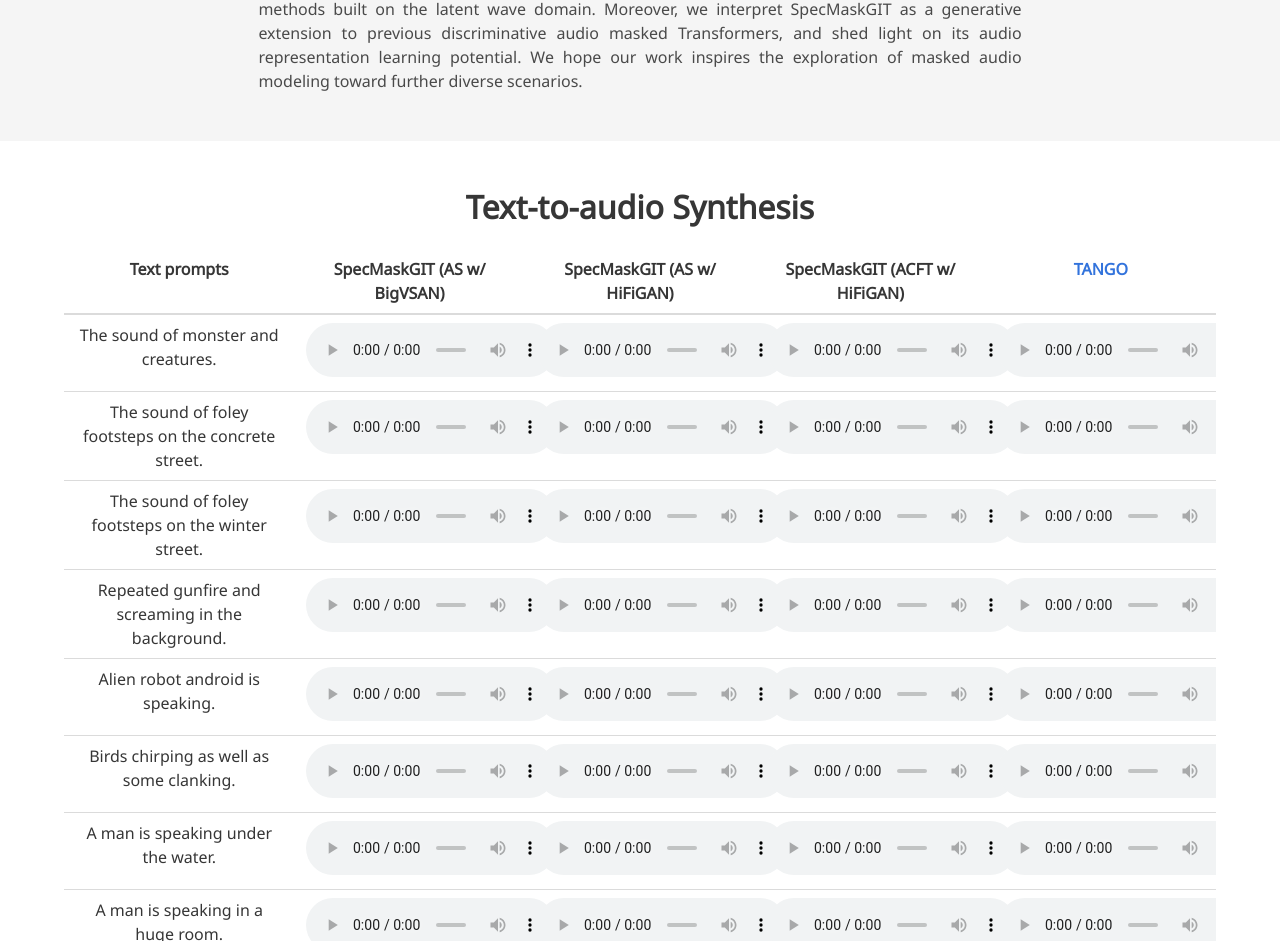
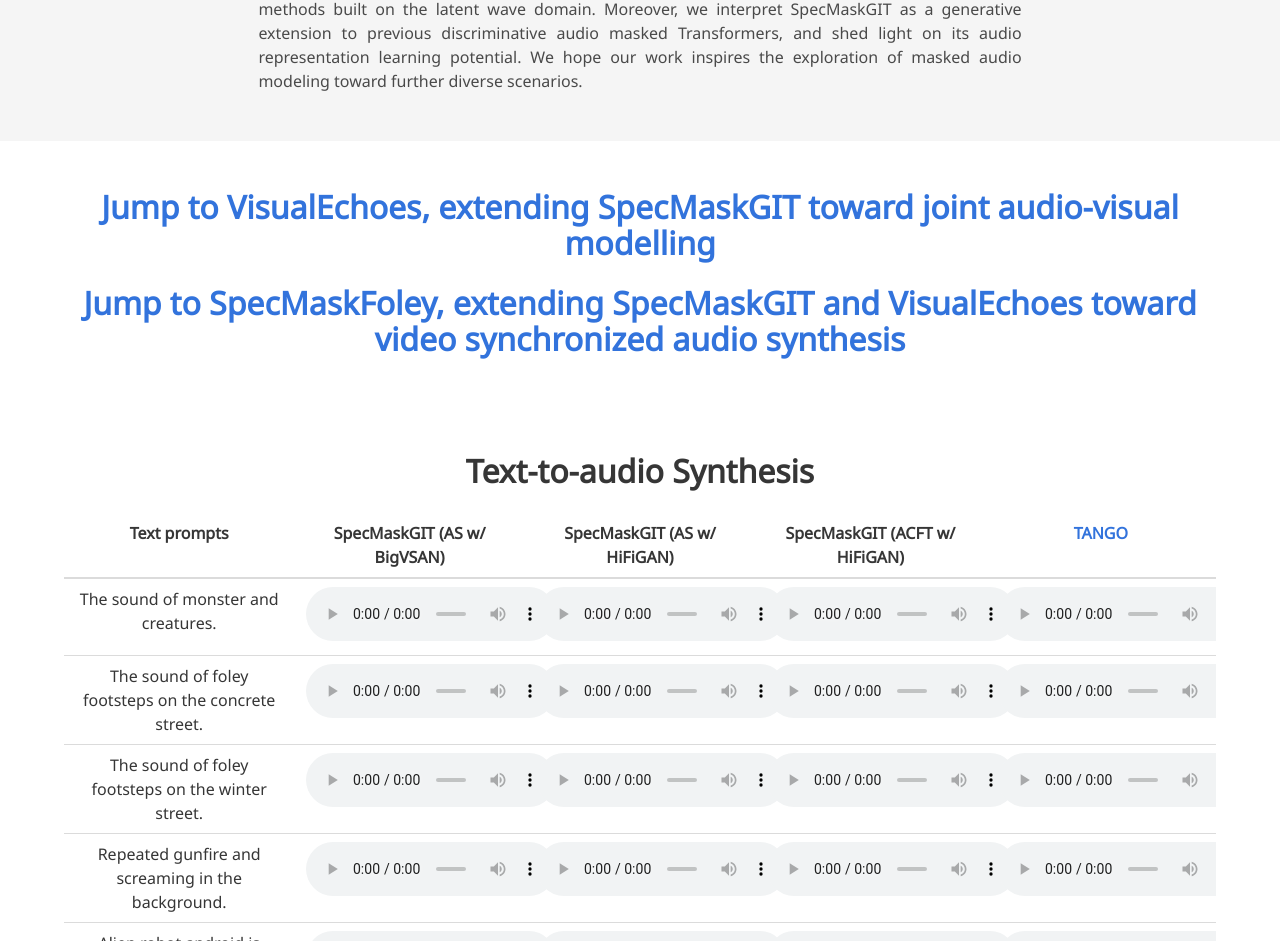
Before and after one commit to zzaudio/SpecMaskGIT, a plain HTML site: page index.html in a window 1280 px wide. Shown: the part 896-1837 px from the top of the page. Drawn offline with nearby package versions, Linux system fonts and the light colour scheme; some packages are replaced by stand-ins of ours; some icons are missing; a web font is replaced by a local one.

Commit message:
addede VisualEchoes and SpecMaskFoley links

```diff
--- a/index.html
+++ b/index.html
@@ -157,7 +157,16 @@
 </section>
 
 <!-- End paper abstract -->
-
+<section class="section hero">
+  <div class="container is-full-desktop">
+    <div class="columns is-centered has-text-centered">
+      <div class="column is-max-desktop is-full-mobile">
+        <h2 id="section_1" class="title is-3"><a href="https://arxiv.org/abs/2405.14598">Jump to VisualEchoes, extending SpecMaskGIT toward joint audio-visual modelling</a></h2>
+        <h2 id="section_1" class="title is-3"><a href="https://zzaudio.github.io/SpecMaskFoley_Demo/">Jump to SpecMaskFoley, extending SpecMaskGIT and VisualEchoes toward video synchronized audio synthesis</a></h2>
+      </div>
+    </div>
+  </div>
+</section>
 
 <section class="section hero">
     <div class="container is-full-desktop">
```
